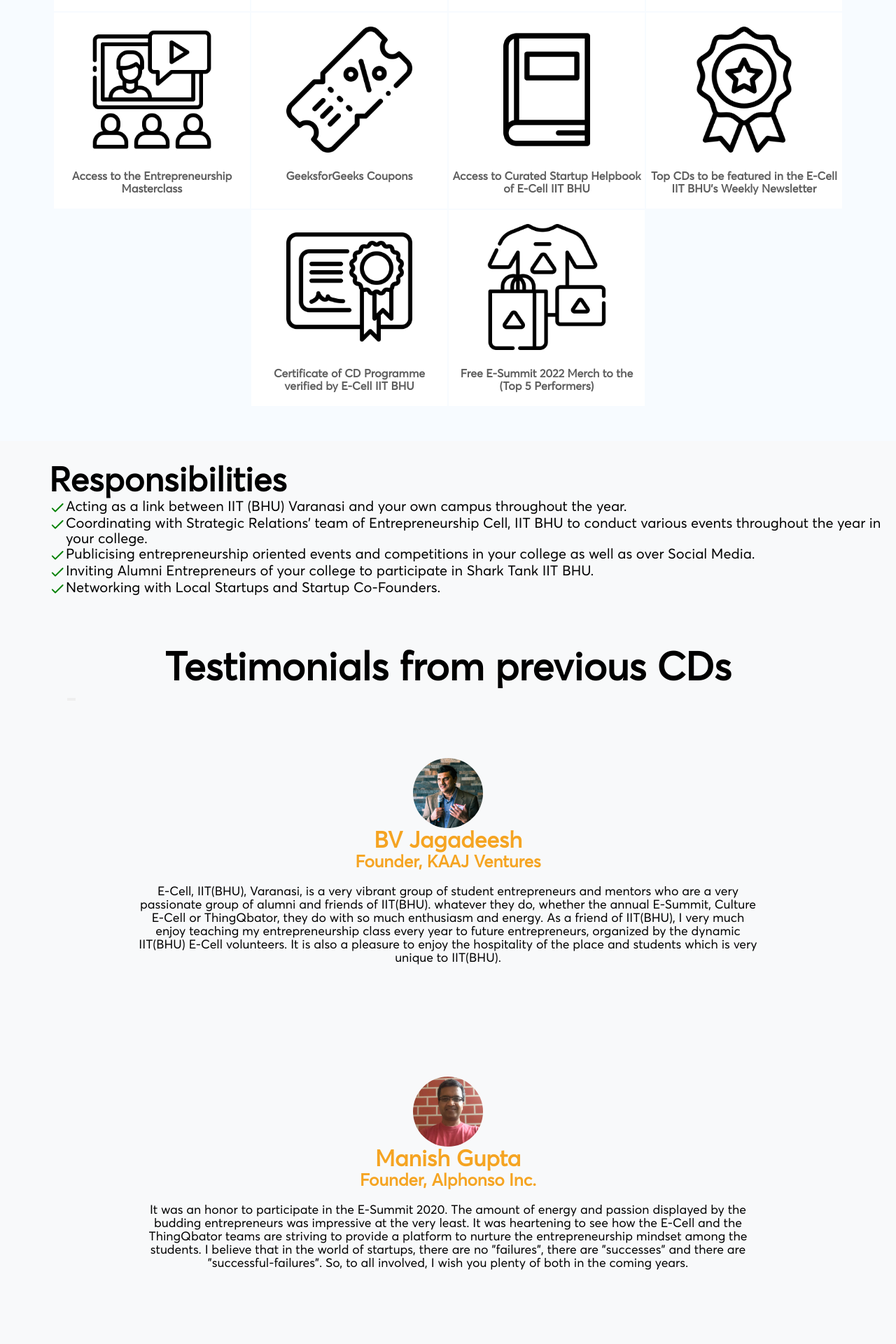
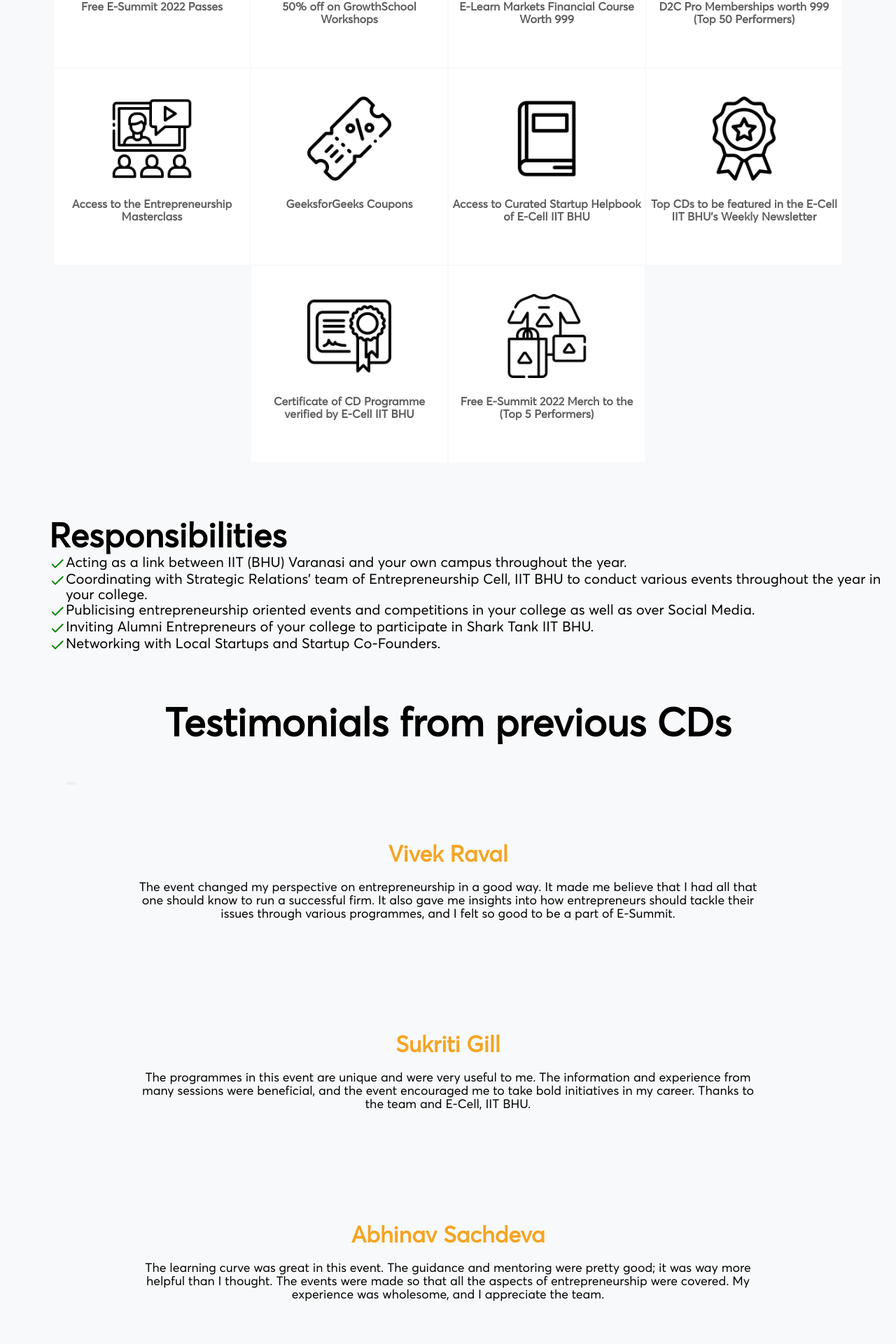
Before and after one commit to ecelliitbhu/ecell-website-new, a Next.js app: page /cd in a window 1280 px wide. Shown: the part 1847-3767 px from the top of the page at 70% size. Built offline with nearby package versions, Linux system fonts and the light colour scheme.

Commit message:
cd changes

```diff
--- /dev/null
+++ b/components/CdTestimonials.js
@@ -0,0 +1,47 @@
+import { Avatar } from "@mui/material";
+import React from "react";
+import { Carousel } from "react-bootstrap";
+
+const CdTestimonials = () => {
+  return (
+    <Carousel variant="dark" className="testimonials" style={{margin:"40px auto"}}>
+      <Carousel.Item interval={3000}>
+        <div className="test-item">
+          <h1>Vivek Raval</h1>
+          <p>
+            The event changed my perspective on entrepreneurship in a good way.
+            It made me believe that I had all that one should know to run a
+            successful firm. It also gave me insights into how entrepreneurs
+            should tackle their issues through various programmes, and I felt so
+            good to be a part of E-Summit.
+          </p>
+        </div>
+      </Carousel.Item>
+      <Carousel.Item interval={3000}>
+        <div className="test-item">
+          <h1>Sukriti Gill</h1>
+          <p>
+            The programmes in this event are unique and were very useful to me.
+            The information and experience from many sessions were beneficial,
+            and the event encouraged me to take bold initiatives in my career.
+            Thanks to the team and E-Cell, IIT BHU.
+          </p>
+        </div>
+      </Carousel.Item>
+      <Carousel.Item interval={3000}>
+        <div className="test-item">
+          <h1>Abhinav Sachdeva</h1>
+          <p>
+            The learning curve was great in this event. The guidance and
+            mentoring were pretty good; it was way more helpful than I thought.
+            The events were made so that all the aspects of entrepreneurship
+            were covered. My experience was wholesome, and I appreciate the
+            team.
+          </p>
+        </div>
+      </Carousel.Item>
+    </Carousel>
+  );
+};
+
+export default CdTestimonials;
--- a/pages/cd.jsx
+++ b/pages/cd.jsx
@@ -2,7 +2,7 @@ import Head from "next/head";
 import { Container, Row, Col, Button, Card } from "react-bootstrap";
 import Footer from "../components/Footer";
 import Nav from "../components/navbar/NavLayout";
-import Testimonials from "../components/Testimonials";
+import CdTestimonials from "../components/CdTestimonials";
 import DoneRoundedIcon from "@mui/icons-material/DoneRounded";
 import Image from "next/image";
 
@@ -72,9 +72,9 @@ export default function CampusDirector() {
                 </Col>
               </Row>
             </Col>
-            <Col className="image-section">
+            <Col className="image-section" style={{ padding: "40px" }}>
               <lottie-player
-                src="https://assets6.lottiefiles.com/packages/lf20_qAEc0l.json"
+                src="https://assets2.lottiefiles.com/packages/lf20_fctyz3y8.json"
                 background="transparent"
                 speed="1"
                 loop
@@ -83,10 +83,7 @@ export default function CampusDirector() {
             </Col>
           </Row>
           <Row></Row>
-          <Row
-            className="what-we-do info"
-            style={{ backgroundColor: "#f7fbff", padding: "30px 0px" }}
-          >
+          <Row className="what-we-do info" style={{ padding: "30px 0px" }}>
             <h1>What we offer?</h1>
             <p>
               {`Through our vision of "Learn, Build and Scale" we implement
@@ -205,18 +202,24 @@ export default function CampusDirector() {
           </Row>
           <Row className="collage-container" style={{ margin: "70px 0px" }}>
             <h1>{`Testimonials from previous CDs`}</h1>
-            <Testimonials></Testimonials>
+            <CdTestimonials />
           </Row>
           <Row className="collage-container" style={{ margin: "70px 0px" }}>
             <h1>Convinced Enough? Register Now!</h1>
-            <Button
-              variant="info"
-              className="get-started"
-              href="/#who-are-we"
-              style={{ margin: "30px auto" }}
+            <a
+              href="https://docs.google.com/forms/d/e/1FAIpQLSeYonqr-htA7xzhFInag45C5L3FbNGr-2dbKTouSi_uqe5kFg/viewform?usp=sf_link"
+              target="_blank"
+              rel="noopener noreferrer"
             >
-              Join Us
-            </Button>
+              <btn
+                variant="info"
+                className="get-started"
+                id="join-cd"
+                style={{ margin: "30px auto" }}
+              >
+                Join Us
+              </btn>
+            </a>
           </Row>
           <Footer />
         </Container>
--- a/styles/globals.scss
+++ b/styles/globals.scss
@@ -1814,9 +1814,9 @@ ul {
     justify-content: flex-start;
     align-items: center;
     .perk-image{
-      height: 180px;
-      width: 180px;
-      margin: 20px auto;
+      height: 120px;
+      width: 120px;
+      margin: 40px auto 20px;
       display: flex;
       justify-content: flex-start;
       align-items: center;
@@ -1846,3 +1846,7 @@ ul {
     }
   }
 }
+
+.join-cd:active {
+  color: #505058;
+}
```
